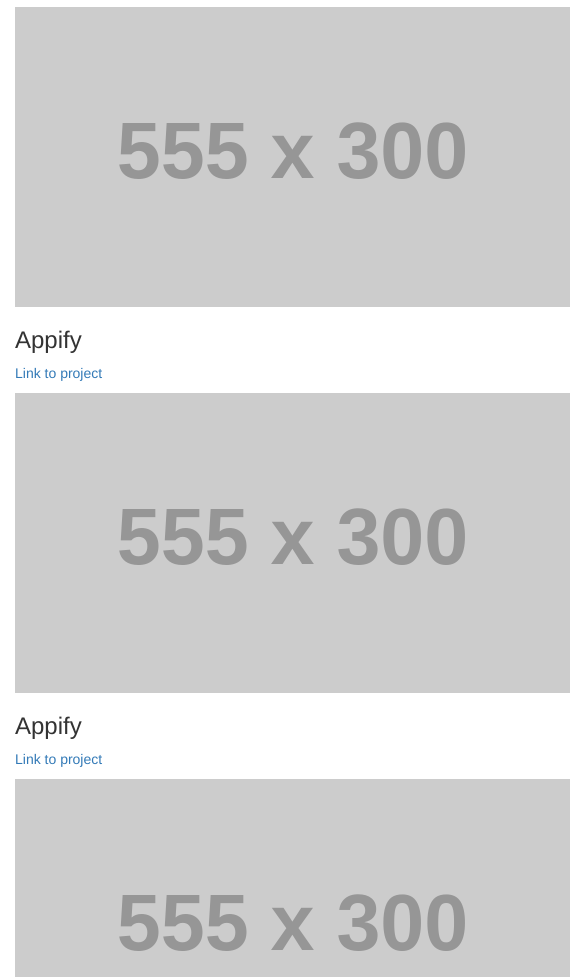
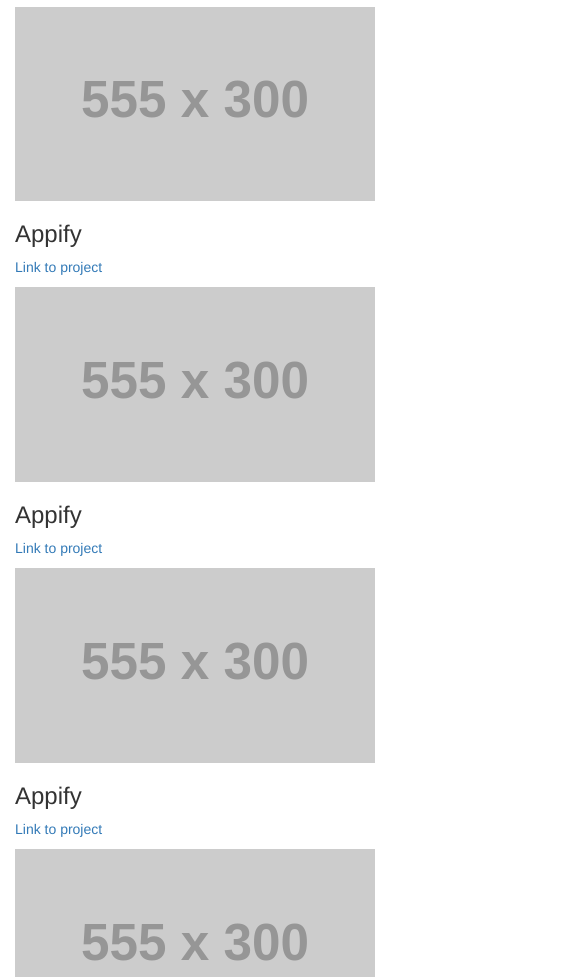
Before and after one commit to mzaret2000/project1, a plain HTML site: page bootstrap-prestructure.html in a window 390 px wide. Shown: the part 383-1360 px from the top of the page, 570 px wide, since content can reach past the window. Drawn offline with Linux system fonts and the light colour scheme; placeholder pictures from the web are drawn by us.

Commit message:
add viewport tag, add img-responsive class
beautify html

```diff
--- a/bootstrap-prestructure.html
+++ b/bootstrap-prestructure.html
@@ -1,14 +1,18 @@
 <!DOCTYPE html>
 <html>
+
 <head>
+    <meta name="viewport" content="width=device-width, initial-scale=1">
     <link rel="stylesheet" href="css/bootstrap.min.css">
     <script type="text/javascript" src="js/jquery-1.11.2.min.js"></script>
     <script type="text/javascript" src="js/bootstrap.min.js"></script>
 </head>
+
 <body>
     <div class="container">
         <div class="row">
-                <div class="col-md-6"><img src="http://placehold.it/100x100"></div>
+            <div class="col-md-6"><img class="img-responsive" src="http://placehold.it/100x100">
+            </div>
             <div class="col-md-6">
                 <h1>Jane Doette</h1>
                 <h3>Front-end Ninja</h3>
@@ -26,26 +30,30 @@
         </div>
         <div class="row">
             <div class="col-md-6">
-                    <img src="http://placehold.it/555x300" data-toggle="modal" data-target="#project1">
+                <img class="img-responsive" src="http://placehold.it/555x300" data-toggle="modal" data-target="#project1">
                 <h3>Appify</h3>
-                    <p><a href="http://github.com">Link to project</a></p>
+                <p><a href="http://github.com">Link to project</a>
+                </p>
             </div>
             <div class="col-md-6">
-                    <img src="http://placehold.it/555x300">
+                <img class="img-responsive" src="http://placehold.it/555x300">
                 <h3>Appify</h3>
-                    <p><a href="http://github.com">Link to project</a></p>
+                <p><a href="http://github.com">Link to project</a>
+                </p>
             </div>
         </div>
         <div class="row">
             <div class="col-md-6">
-                    <img src="http://placehold.it/555x300">
+                <img class="img-responsive" src="http://placehold.it/555x300">
                 <h3>Appify</h3>
-                    <p><a href="http://github.com">Link to project</a></p>
+                <p><a href="http://github.com">Link to project</a>
+                </p>
             </div>
             <div class="col-md-6">
-                    <img src="http://placehold.it/555x300">
+                <img class="img-responsive" src="http://placehold.it/555x300">
                 <h3>Appify</h3>
-                    <p><a href="http://github.com">Link to project</a></p>
+                <p><a href="http://github.com">Link to project</a>
+                </p>
             </div>
         </div>
     </div>
@@ -57,8 +65,7 @@
                     <h4 class="modal-title" id="myModalLabel">Favorite App Page</h4>
                 </div>
                 <div class="modal-body">
-                <img class="img-responsive" src="http://placehold.it/555x300">
-                This was my first project in this class. I learned a lot about HTML and CSS.
+                    <img class="img-responsive" src="http://placehold.it/555x300"> This was my first project in this class. I learned a lot about HTML and CSS.
                 </div>
                 <div class="modal-footer">
                     <button type="button" class="btn btn-default" data-dismiss="modal">Close</button>
@@ -66,4 +73,5 @@
             </div>
         </div>
 </body>
+
 </html>
```
Lines whose indentation alone changed are shown as unchanged.
